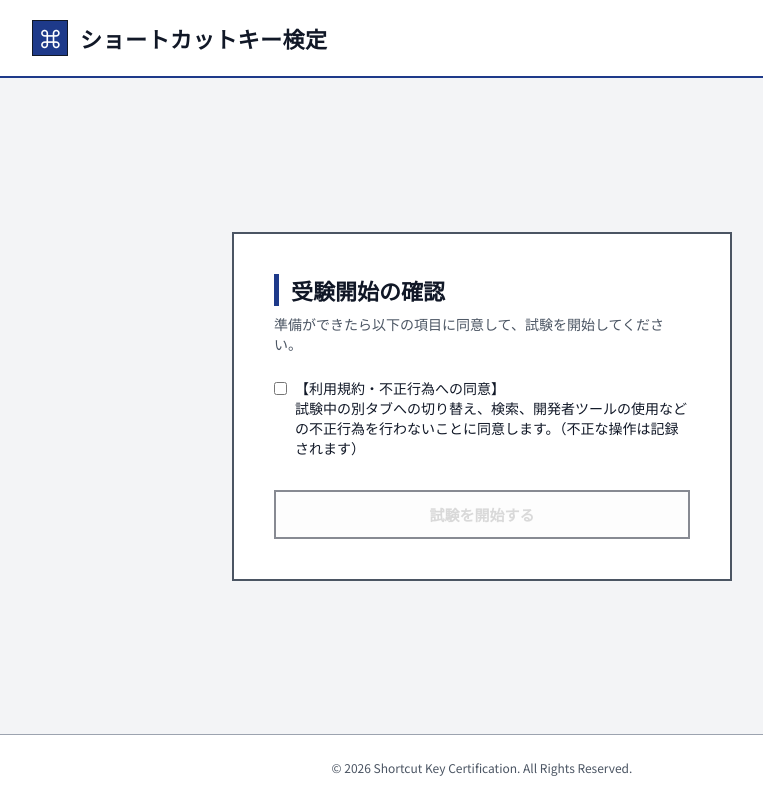
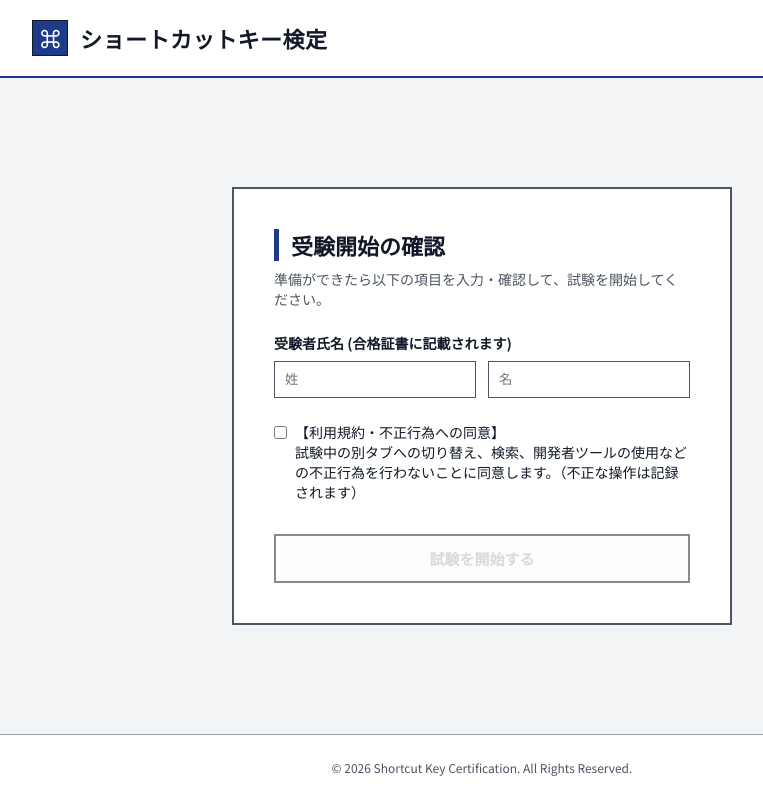
Before and after one commit to duck-ahiru-Z/shortcut, a Next.js app: page /exam in a window 1280 px wide. Shown: the whole page, without its empty margins (158-921 px from the left). Built offline with nearby package versions, Linux system fonts and the light colour scheme; no server answers.

Commit message:
fix: certificate web scaling issue and missing examinee name inputs

```diff
--- a/app/globals.css
+++ b/app/globals.css
@@ -626,6 +626,7 @@ footer {
   font-family: "MS Mincho", "Hiragino Mincho ProN", serif;
   position: relative;
   overflow: hidden;
+  container-type: inline-size;
 }
 
 .cert-outer-border {
@@ -663,23 +664,23 @@ footer {
 }
 
 .cert-title {
-  font-size: 2.2rem;
+  font-size: 4.4cqi;
   font-weight: 700;
   color: #1e293b;
   text-align: center;
-  letter-spacing: 0.5rem;
-  margin-bottom: 0.5rem;
+  letter-spacing: 1cqi;
+  margin-bottom: 1cqi;
 }
 
 .cert-divider {
   width: 40%;
   height: 2px;
   background: linear-gradient(90deg, transparent, #a67c4e, transparent);
-  margin: 0 auto 1rem;
+  margin: 0 auto 2cqi;
 }
 
 .cert-grade {
-  font-size: 1.4rem;
+  font-size: 2.8cqi;
   font-weight: 700;
   color: #b45309;
   text-align: center;
@@ -691,29 +692,29 @@ footer {
 }
 
 .cert-name {
-  font-size: 1.8rem;
+  font-size: 3.6cqi;
   font-weight: 700;
   font-family: "MS Gothic", "Hiragino Sans", sans-serif;
   color: #0f172a;
-  margin-right: 1rem;
+  margin-right: 2cqi;
 }
 
 .cert-suffix {
-  font-size: 1.4rem;
+  font-size: 2.8cqi;
   font-weight: 700;
 }
 
 .cert-body {
-  font-size: 1.1rem;
+  font-size: 2.2cqi;
   color: #1e293b;
   line-height: 1.8;
   margin-bottom: auto;
 }
 
 .cert-score {
-  font-size: 0.9rem;
+  font-size: 1.8cqi;
   color: #475569;
-  margin-top: 1rem;
+  margin-top: 2cqi;
 }
 
 .cert-footer {
@@ -724,7 +725,7 @@ footer {
 }
 
 .cert-meta {
-  font-size: 0.9rem;
+  font-size: 1.8cqi;
   color: #1e293b;
   line-height: 1.6;
 }
@@ -735,13 +736,13 @@ footer {
 }
 
 .cert-org {
-  font-size: 1.2rem;
+  font-size: 2.4cqi;
   font-weight: 700;
-  margin-bottom: 0.5rem;
+  margin-bottom: 1cqi;
 }
 
 .cert-rep {
-  font-size: 1.1rem;
+  font-size: 2.2cqi;
 }
 
 .cert-stamp {
--- a/components/ExamClient.tsx
+++ b/components/ExamClient.tsx
@@ -15,6 +15,8 @@ export default function ExamClient({ grade }: Props) {
   const {
     started,
     agreed, setAgreed,
+    lastName, setLastName,
+    firstName, setFirstName,
     isLoading,
     isSubmitting,
     timeLeft,
@@ -43,6 +45,8 @@ export default function ExamClient({ grade }: Props) {
     return (
       <ExamPreScreen
         agreed={agreed} setAgreed={setAgreed}
+        lastName={lastName} setLastName={setLastName}
+        firstName={firstName} setFirstName={setFirstName}
         isLoading={isLoading}
         onStart={handleStart}
       />
--- a/components/PracticalExamClient.tsx
+++ b/components/PracticalExamClient.tsx
@@ -14,6 +14,8 @@ export default function PracticalExamClient({ grade }: Props) {
   const {
     started,
     agreed, setAgreed,
+    lastName, setLastName,
+    firstName, setFirstName,
     isLoading,
     isSubmitting,
     timeLeft,
@@ -46,6 +48,8 @@ export default function PracticalExamClient({ grade }: Props) {
     return (
       <ExamPreScreen
         agreed={agreed} setAgreed={setAgreed}
+        lastName={lastName} setLastName={setLastName}
+        firstName={firstName} setFirstName={setFirstName}
         isLoading={isLoading}
         onStart={handleStart}
       />
--- a/components/exam/ExamPreScreen.tsx
+++ b/components/exam/ExamPreScreen.tsx
@@ -3,15 +3,21 @@ import React, { useEffect, useState } from "react";
 type Props = {
   agreed: boolean;
   setAgreed: (v: boolean) => void;
+  lastName: string;
+  setLastName: (v: string) => void;
+  firstName: string;
+  setFirstName: (v: string) => void;
   isLoading: boolean;
   onStart: () => void;
 };
 
 export default function ExamPreScreen({
   agreed, setAgreed,
+  lastName, setLastName,
+  firstName, setFirstName,
   isLoading, onStart
 }: Props) {
-  const canStart = agreed && !isLoading;
+  const canStart = agreed && !isLoading && lastName.trim() !== "" && firstName.trim() !== "";
   const [isMobile, setIsMobile] = useState(false);
 
   useEffect(() => {
@@ -41,8 +47,30 @@ export default function ExamPreScreen({
       )}
 
       <p style={{ fontSize: "14px", color: "var(--text-muted)", marginBottom: "24px" }}>
-        準備ができたら以下の項目に同意して、試験を開始してください。
+        準備ができたら以下の項目を入力・確認して、試験を開始してください。
       </p>
+
+      <div style={{ marginBottom: "24px" }}>
+        <label style={{ display: "block", fontSize: "14px", fontWeight: "bold", marginBottom: "8px" }}>
+          受験者氏名 (合格証書に記載されます)
+        </label>
+        <div style={{ display: "flex", gap: "12px" }}>
+          <input
+            type="text"
+            placeholder="姓"
+            value={lastName}
+            onChange={(e) => setLastName(e.target.value)}
+            style={{ flex: 1, padding: "10px", border: "1px solid var(--border-color)", borderRadius: "4px" }}
+          />
+          <input
+            type="text"
+            placeholder="名"
+            value={firstName}
+            onChange={(e) => setFirstName(e.target.value)}
+            style={{ flex: 1, padding: "10px", border: "1px solid var(--border-color)", borderRadius: "4px" }}
+          />
+        </div>
+      </div>
 
       <div style={{ marginBottom: "32px", fontSize: "14px" }}>
         <label style={{ display: "flex", alignItems: "flex-start", gap: "8px", cursor: "pointer" }}>
```
